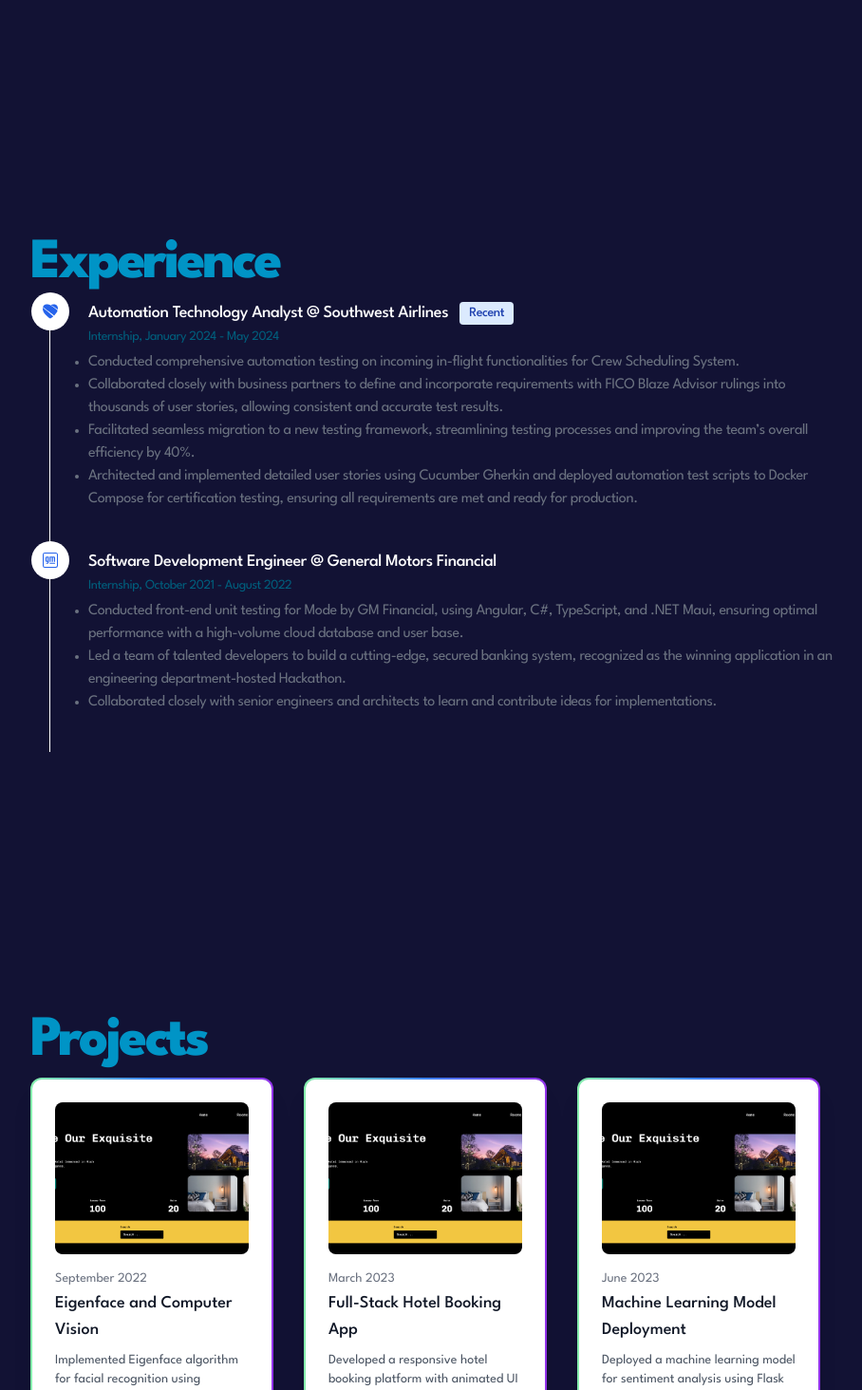
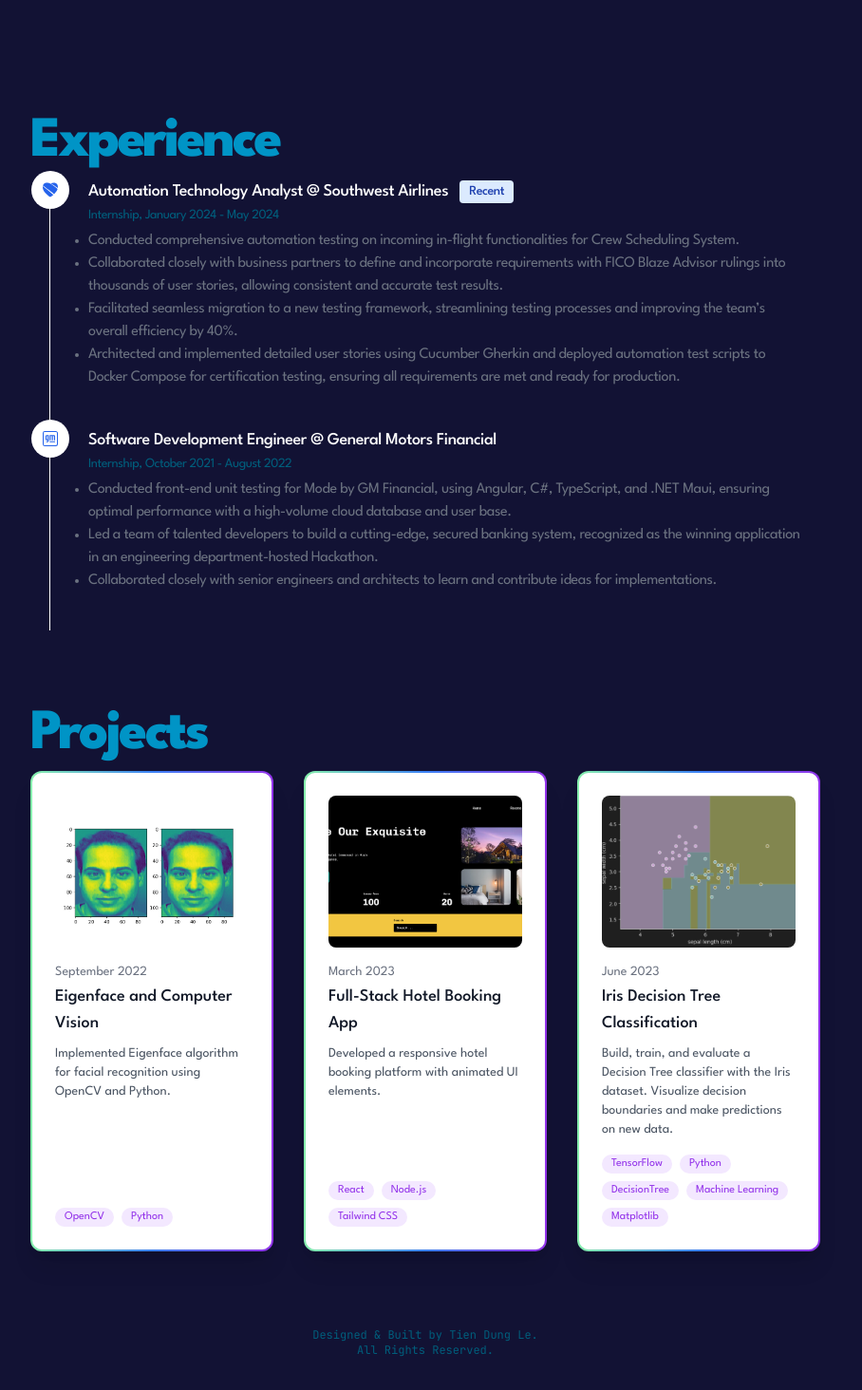
Before and after one commit to tienthedev/v3.tienl.dev, a Next.js app: page / in a window 1280 px wide. Shown: the part 1480-2944 px from the top of the page at 95% size, without its empty margins (192-1100 px from the left). Built offline with nearby package versions, Linux system fonts and the light colour scheme.

Commit message:
modified

```diff
--- a/src/components/About/About.tsx
+++ b/src/components/About/About.tsx
@@ -8,7 +8,7 @@
         <div id={"about"}
              className={`h-screen  flex flex-col justify-center items-center text-left -tracking-wide px-10 lg:px-56 ${league_spartan.className} z-0`}>
             <div className="flex flex-col">
-                <p className="lg:text-6xl font-extrabold tracking-tighter text-md  text-secondary animate-fadeUp delay-600 hidden-initially">
+                <p className="lg:text-6xl font-extrabold tracking-tighter text-4xl  text-secondary animate-fadeUp delay-600 hidden-initially">
                     About me
                 </p>
                 <p className="lg:text-2xl text-md text-tertiary  animate-fadeUp delay-600 hidden-initially">
--- a/src/components/Experience/Experience.tsx
+++ b/src/components/Experience/Experience.tsx
@@ -8,13 +8,13 @@
     return (
         <div
             id="experience"
-            className={`h-screen  flex flex-col justify-center items-center text-left -tracking-wide px-10 lg:px-56 ${leagueSpartan.className} z-0`}
+            className={`h-fit pb-20 flex flex-col justify-center items-center text-left -tracking-wide px-10 lg:px-56 ${leagueSpartan.className} z-0`}
         >
             <div className="div flex flex-col">
-                <p className="pb-2 lg:text-6xl font-extrabold tracking-tighter text-md  text-secondary animate-fadeUp delay-600 hidden-initially">
+                <p className="pb-2 lg:text-6xl font-extrabold tracking-tighter text-4xl  text-secondary animate-fadeUp delay-600 hidden-initially">
                     Experience
                 </p>
-                <ol className="relative border-l left-5 border-white ">
+                <ol className="relative border-l mx-5 border-white ">
                     <li className="mb-10 ml-10">
                         <span
                             className="absolute flex items-center justify-center w-6 h-6 bg-white text-blue-600 rounded-full -left-3 ring-8 ring-white">
--- a/src/components/Projects/Projects.tsx
+++ b/src/components/Projects/Projects.tsx
@@ -16,7 +16,7 @@
         title: "Eigenface and Computer Vision",
         date: "September 2022",
         tags: ["OpenCV", "Python"],
-        img: "/assets/tdhotel.png",
+        img: "/assets/eigenface.png",
         description: "Implemented Eigenface algorithm for facial recognition using OpenCV and Python.",
     },
     {
@@ -27,11 +27,11 @@
         description: "Developed a responsive hotel booking platform with animated UI elements.",
     },
     {
-        title: "Machine Learning Model Deployment",
+        title: "Iris Decision Tree Classification",
         date: "June 2023",
-        tags: ["TensorFlow", "Flask", "AWS"],
-        img: "/assets/tdhotel.png",
-        description: "Deployed a machine learning model for sentiment analysis using Flask and AWS.",
+        tags: ["TensorFlow", "Python", "DecisionTree", "Machine Learning", "Matplotlib"],
+        img: "/assets/irismlmodel.png",
+        description: "Build, train, and evaluate a Decision Tree classifier with the Iris dataset. Visualize decision boundaries and make predictions on new data.",
     },
 ];
 
@@ -39,20 +39,20 @@
     return (
         <div
             id="project"
-            className={`h-screen flex flex-col justify-center items-center text-left px-10 lg:px-56 ${leagueSpartan.className} z-0`}
+            className={`h-fit pb-20 flex flex-col justify-center items-center text-left px-10 lg:px-56 ${leagueSpartan.className} z-0`}
         >
             <div className="flex flex-col">
-                <p className="pb-2 lg:text-6xl font-extrabold tracking-tighter text-md text-secondary animate-fadeUp delay-600">
+                <p className="pb-2 lg:text-6xl font-extrabold tracking-tighter text-4xl text-secondary animate-fadeUp delay-600">
                     Projects
                 </p>
 
-                <div className="grid gap-8 md:grid-cols-2 lg:grid-cols-3">
+                <div className="grid gap-8 md:grid-cols-2 lg:grid-cols-3 auto-rows-fr">
                     {projects.map((project, index) => (
                         <article
                             key={index}
-                            className="group hover:animate-background rounded-xl bg-gradient-to-r from-green-300 via-blue-500 to-purple-600 p-0.5 shadow-xl transition hover:bg-[length:400%_400%] hover:shadow-sm hover:[animation-duration:_4s]"
+                            className="group hover:animate-background rounded-xl bg-gradient-to-r from-green-300 via-blue-500 to-purple-600 p-0.5 shadow-xl transition hover:bg-[length:400%_400%] hover:shadow-sm hover:[animation-duration:_4s] flex flex-col h-full"
                         >
-                            <div className="rounded-[10px] bg-white p-4 sm:p-6">
+                            <div className="rounded-[10px] bg-white p-4 sm:p-6 flex flex-col h-full">
                                 <img
                                     src={project.img}
                                     alt={project.title}
@@ -69,19 +69,20 @@
                                         {project.title}
                                     </h3>
                                 </a>
-                                <p className="mt-2 text-sm text-gray-600">{project.description}</p>
+                                <p className="mt-2 text-sm text-gray-600 flex-grow">{project.description}</p>
                                 <div className="mt-4 flex flex-wrap gap-2">
                                     {project.tags.map((tag, idx) => (
                                         <span
                                             key={idx}
                                             className="whitespace-nowrap rounded-full bg-purple-100 px-2.5 py-0.5 text-xs text-purple-600"
                                         >
-                      {tag}
-                    </span>
+          {tag}
+        </span>
                                     ))}
                                 </div>
                             </div>
                         </article>
+
                     ))}
                 </div>
             </div>
```
Also changed, not shown: public/assets/eigenface.png (added), public/assets/irismlmodel.png (added).
